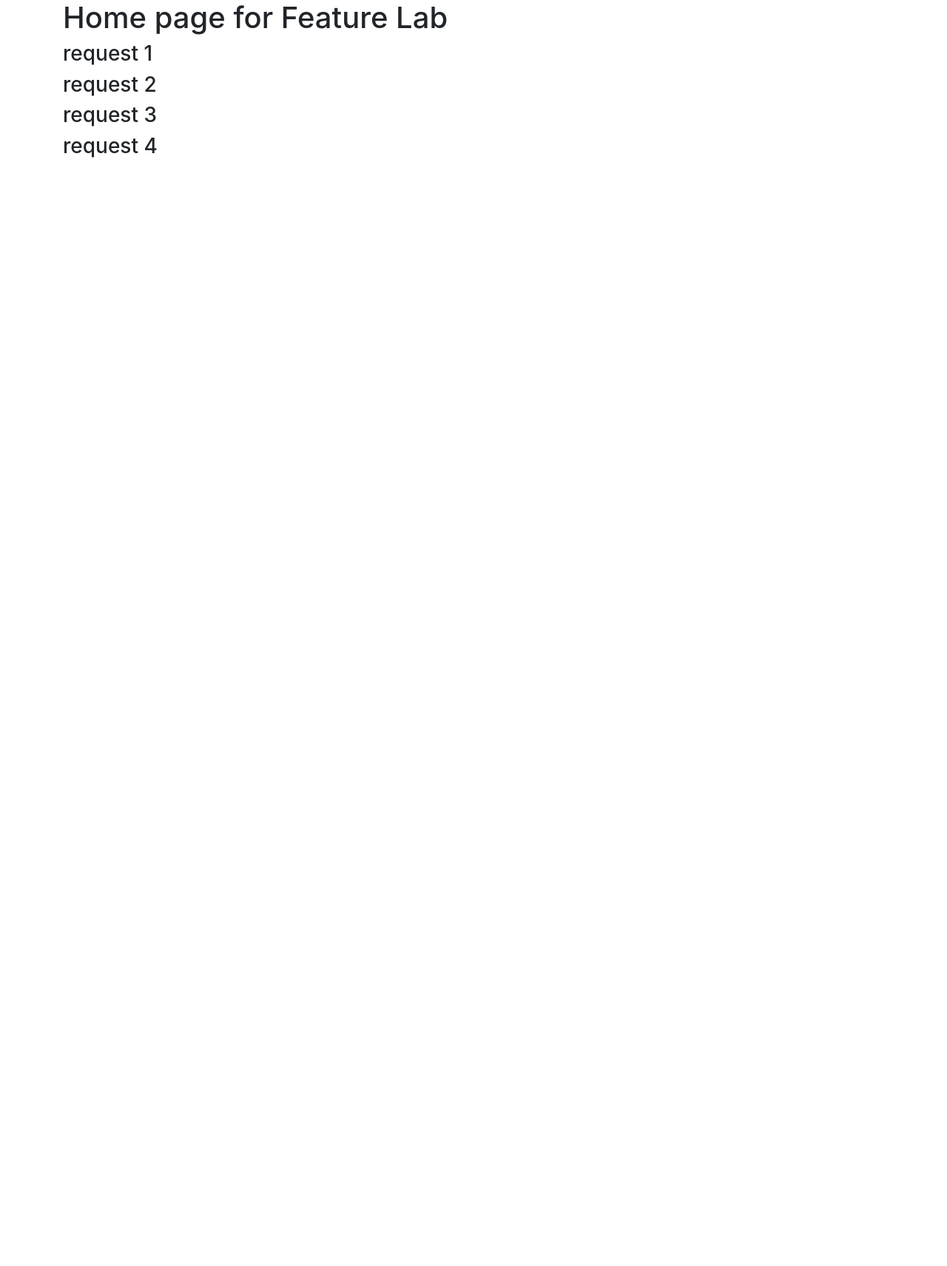
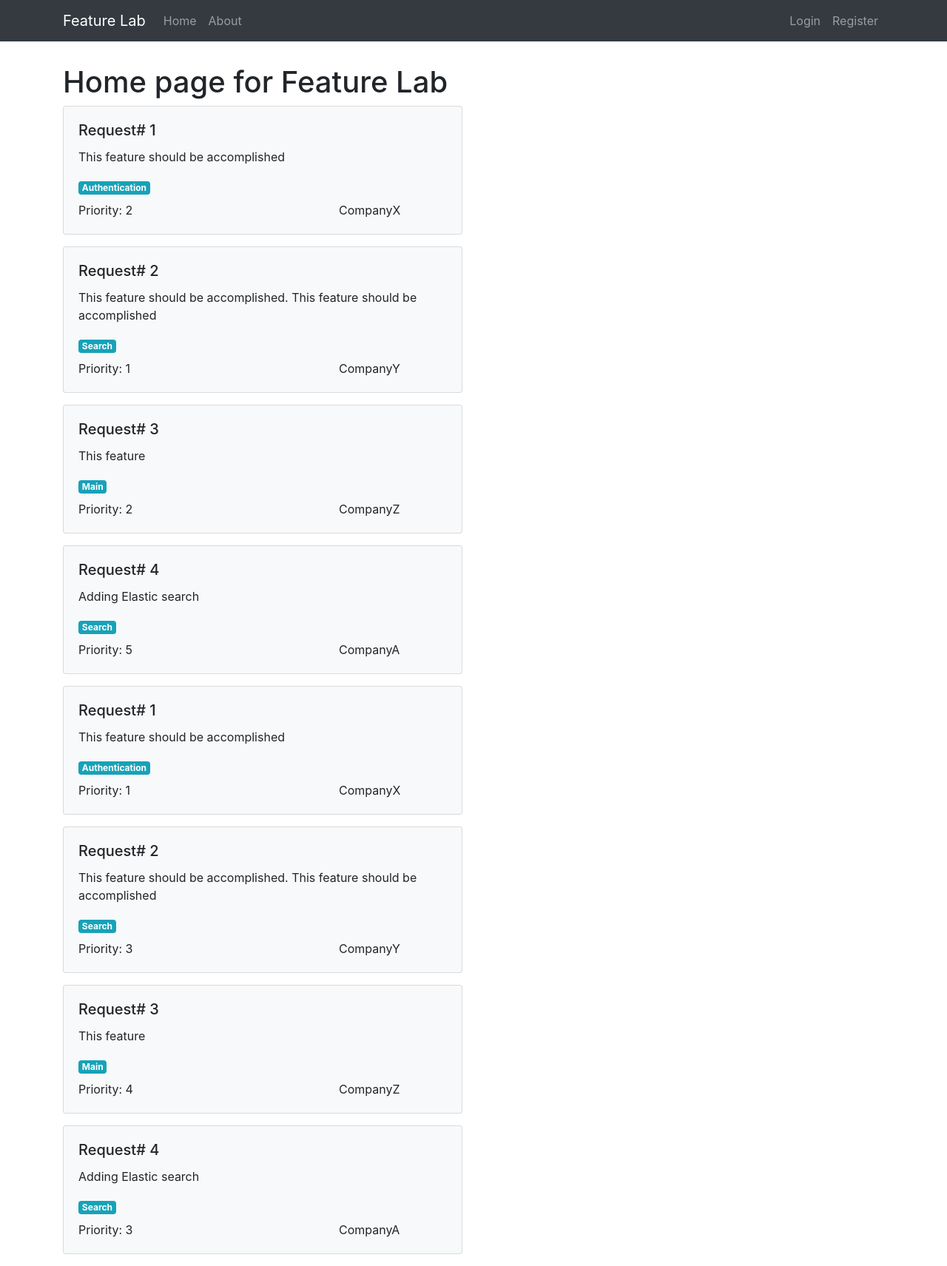
Before and after one commit to RafatAssaf/FeatureLab, a Flask app: page / in a window 1280 px wide. Shown: the whole page at 74% size. Before the commit the page ends 213 px from the top, so only its background shows below. Run offline with Flask 2, Linux system fonts and the light colour scheme; some libraries are stand-ins or nearby versions.

Commit message:
Modified Home page tickets styling

```diff
--- a/feature_lab/main/routes.py
+++ b/feature_lab/main/routes.py
@@ -1,16 +1,113 @@
-from flask import Blueprint, request, render_template
+from flask import Blueprint, render_template
 
 main = Blueprint('main', __name__)
 
-requests = [
-    {'name': "request 1"},
-    {'name': "request 2"},
-    {'name': "request 3"},
-    {'name': "request 4"},
+mock_requests = [
+    {
+        'title': 'Request# 1',
+        'description': 'This feature should be accomplished',
+        'client': {
+            'name': 'CompanyX',
+        },
+        'priority': 2,
+        'deadline': '2019-06-15',
+        'product': {
+            'name': 'Authentication'
+        }
+    },
+    {
+        'title': 'Request# 2',
+        'description': 'This feature should be accomplished. This feature should be accomplished',
+        'client': {
+            'name': 'CompanyY',
+        },
+        'priority': 1,
+        'deadline': '2019-10-15',
+        'product': {
+            'name': 'Search'
+        }
+    },
+    {
+        'title': 'Request# 3',
+        'description': 'This feature',
+        'client': {
+            'name': 'CompanyZ',
+        },
+        'priority': 2,
+        'deadline': '2019-06-15',
+        'product': {
+            'name': 'Main'
+        }
+    },
+    {
+        'title': 'Request# 4',
+        'description': 'Adding Elastic search',
+        'client': {
+            'name': 'CompanyA',
+        },
+        'priority': 5,
+        'deadline': '2019-04-15',
+        'product': {
+            'name': 'Search'
+        }
+    },
+    {
+        'title': 'Request# 1',
+        'description': 'This feature should be accomplished',
+        'client': {
+            'name': 'CompanyX',
+        },
+        'priority': 1,
+        'deadline': '2019-06-15',
+        'product': {
+            'name': 'Authentication'
+        }
+    },
+    {
+        'title': 'Request# 2',
+        'description': 'This feature should be accomplished. This feature should be accomplished',
+        'client': {
+            'name': 'CompanyY',
+        },
+        'priority': 3,
+        'deadline': '2019-10-15',
+        'product': {
+            'name': 'Search'
+        }
+    },
+    {
+        'title': 'Request# 3',
+        'description': 'This feature',
+        'client': {
+            'name': 'CompanyZ',
+        },
+        'priority': 4,
+        'deadline': '2019-06-15',
+        'product': {
+            'name': 'Main'
+        }
+    },
+    {
+        'title': 'Request# 4',
+        'description': 'Adding Elastic search',
+        'client': {
+            'name': 'CompanyA',
+        },
+        'priority': 3,
+        'deadline': '2019-04-15',
+        'product': {
+            'name': 'Search'
+        }
+    },
 ]
 
 
 @main.route('/')
 @main.route('/home')
 def home():
-    return render_template('home.html', requests=requests, title='Home')
+    return render_template('home.html', requests=mock_requests, title='Home')
+
+
+@main.route('/about')
+def about():
+    return render_template('about.html', title='About')
--- /dev/null
+++ b/feature_lab/static/custom.css
@@ -0,0 +1,7 @@
+
+a.request-card,
+a.request-card:hover {
+  color: inherit;
+  text-decoration: none;
+  max-width: 35rem;
+}
--- /dev/null
+++ b/feature_lab/templates/about.html
@@ -0,0 +1,4 @@
+{% extends 'layout.html' %}
+{% block content %}
+    <h1>About page for Feature Lab</h1>
+{% endblock content %}
--- a/feature_lab/templates/home.html
+++ b/feature_lab/templates/home.html
@@ -2,6 +2,21 @@
 {% block content %}
     <h1>Home page for Feature Lab</h1>
     {% for request in requests %}
-        <h3>{{ request.name }}</h3>
+        <div>
+            <a href="/about" class="request-card">
+                <div class="card bg-light mb-3 p-3 mr-0">
+                    <div class="p-1">
+                        <h5 class="card-title">{{ request.title }}</h5>
+                        <p class="card-text">{{ request.description }}</p>
+                        <span class="badge badge-info">{{ request.product.name }}</span>
+                    </div>
+                    <div class="p-1 border-0 row">
+                        <span class="card-text col">Priority: {{ request.priority }}</span>
+                        <span class="col"></span>
+                        <span class="card-text col">{{ request.client.name }}</span>
+                    </div>
+                </div>
+            </a>
+        </div>
     {% endfor %}
 {% endblock content %}
--- a/feature_lab/templates/layout.html
+++ b/feature_lab/templates/layout.html
@@ -5,20 +5,45 @@
     <meta charset="utf-8">
     <meta name="viewport" content="width=device-width, initial-scale=1, shrink-to-fit=no">
 
+    <link rel="stylesheet" href="https://stackpath.bootstrapcdn.com/bootstrap/4.3.1/css/bootstrap.min.css" integrity="sha384-ggOyR0iXCbMQv3Xipma34MD+dH/1fQ784/j6cY/iJTQUOhcWr7x9JvoRxT2MZw1T" crossorigin="anonymous">
+
+    <link rel="stylesheet" type="text/css" href="{{ url_for('static', filename='custom.css') }}">
+
     {% if title %}
         <title>{{ title }}</title>
     {% else %}
         <title>Feature Lab</title>
     {% endif %}
 
-    <link rel="stylesheet" href="https://stackpath.bootstrapcdn.com/bootstrap/4.3.1/css/bootstrap.min.css" integrity="sha384-ggOyR0iXCbMQv3Xipma34MD+dH/1fQ784/j6cY/iJTQUOhcWr7x9JvoRxT2MZw1T" crossorigin="anonymous">
-
 </head>
 <body>
-    <div class="container">
-        {% block content %}{% endblock %}
-    </div>
+    <nav class="navbar navbar-expand-lg navbar-dark bg-dark fixed-top">
+        <div class="container">
+            <a class="navbar-brand" href="/">Feature Lab</a>
+            <button class="navbar-toggler" type="button" data-toggle="collapse" data-target="#navbarSupportedContent" aria-controls="navbarSupportedContent" aria-expanded="false" aria-label="Toggle navigation">
+                <span class="navbar-toggler-icon"></span>
+            </button>
 
+            <div class="collapse navbar-collapse" id="navbarToggle">
+                <div class="navbar-nav mr-auto">
+                    <a class="nav-item nav-link" href="/">Home</a>
+                    <a class="nav-item nav-link" href="/about">About</a>
+                </div>
+                <!-- Navbar Right Side -->
+                <div class="navbar-nav">
+                    <a class="nav-item nav-link" href="/login">Login</a>
+                    <a class="nav-item nav-link" href="/signup">Register</a>
+                </div>
+            </div>
+        </div>
+    </nav>
+    <main class="container" role="main" style="margin-top:10ex">
+        <div class="row">
+            <div class="col-md-6">
+                {% block content %}{% endblock %}
+            </div>
+        </div>
+    </main>
     <script src="https://code.jquery.com/jquery-3.3.1.slim.min.js" integrity="sha384-q8i/X+965DzO0rT7abK41JStQIAqVgRVzpbzo5smXKp4YfRvH+8abtTE1Pi6jizo" crossorigin="anonymous"></script>
     <script src="https://cdnjs.cloudflare.com/ajax/libs/popper.js/1.14.7/umd/popper.min.js" integrity="sha384-UO2eT0CpHqdSJQ6hJty5KVphtPhzWj9WO1clHTMGa3JDZwrnQq4sF86dIHNDz0W1" crossorigin="anonymous"></script>
     <script src="https://stackpath.bootstrapcdn.com/bootstrap/4.3.1/js/bootstrap.min.js" integrity="sha384-JjSmVgyd0p3pXB1rRibZUAYoIIy6OrQ6VrjIEaFf/nJGzIxFDsf4x0xIM+B07jRM" crossorigin="anonymous"></script>
```
Also changed, not shown: feature_lab/templates/snippets.html (added, +10 -0 lines).
